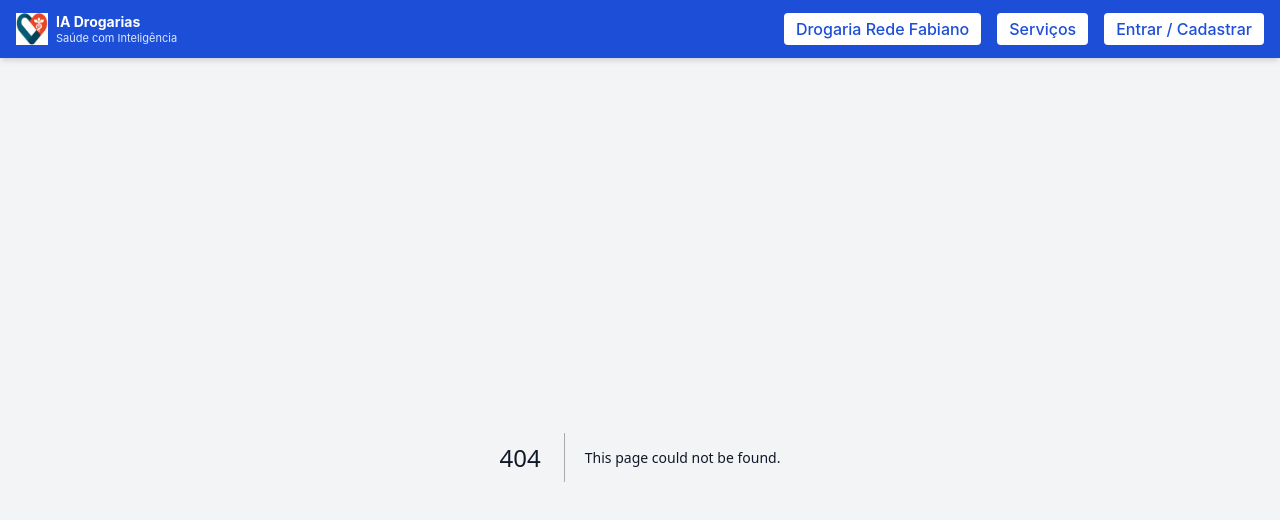
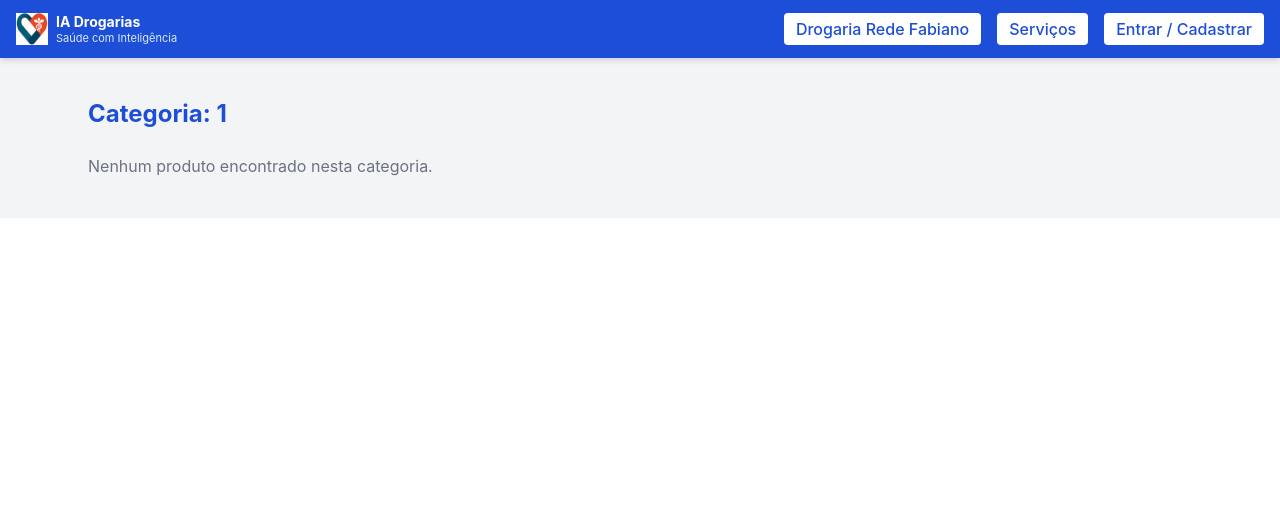
Before and after one commit to comprasdfernando-code/ia-drogarias, a Next.js app: page /categoria/1 in a window 1280 px wide. Before the commit this address had no page. Shown: the top 520 px of the page. Built offline with nearby package versions, Linux system fonts and the light colour scheme.

Commit message:
criar paginas de categorias

```diff
--- /dev/null
+++ b/app/categoria/[slug]/page.tsx
@@ -0,0 +1,46 @@
+"use client";
+
+import { useParams } from "next/navigation";
+import { useEffect, useState } from "react";
+
+export default function CategoriaPage() {
+  const { slug } = useParams();
+  const [produtos, setProdutos] = useState<any[]>([]);
+
+  useEffect(() => {
+    // Aqui você pode filtrar produtos do Supabase ou de uma lista local
+    // Por enquanto, só para teste:
+    const produtosFake = [
+      { nome: "Dipirona Genérico", preco: 12.9, categoria: "genericos" },
+      { nome: "Vitamina C", preco: 19.9, categoria: "vitaminas" },
+      { nome: "Creme Facial", preco: 35.0, categoria: "beleza" },
+    ];
+
+    const filtrados = produtosFake.filter((p) => p.categoria === slug);
+    setProdutos(filtrados);
+  }, [slug]);
+
+  return (
+    <main className="max-w-6xl mx-auto px-6 py-10">
+      <h1 className="text-2xl font-bold text-blue-700 mb-6 capitalize">
+        Categoria: {slug}
+      </h1>
+
+      {produtos.length === 0 ? (
+        <p className="text-gray-500">Nenhum produto encontrado nesta categoria.</p>
+      ) : (
+        <div className="grid grid-cols-2 sm:grid-cols-3 md:grid-cols-4 gap-6">
+          {produtos.map((p, i) => (
+            <div
+              key={i}
+              className="bg-white shadow-md rounded-lg p-4 text-center hover:shadow-lg transition"
+            >
+              <h2 className="font-semibold text-gray-800">{p.nome}</h2>
+              <p className="text-blue-600 font-bold mt-2">R$ {p.preco.toFixed(2)}</p>
+            </div>
+          ))}
+        </div>
+      )}
+    </main>
+  );
+}
```
